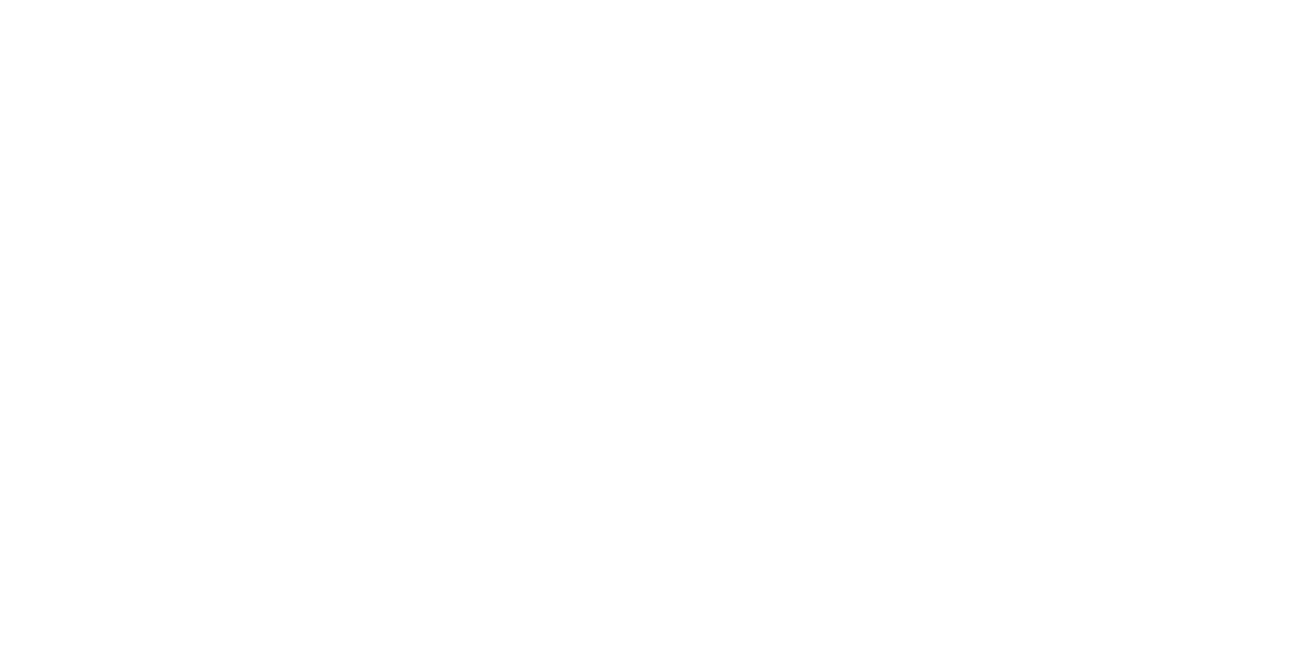
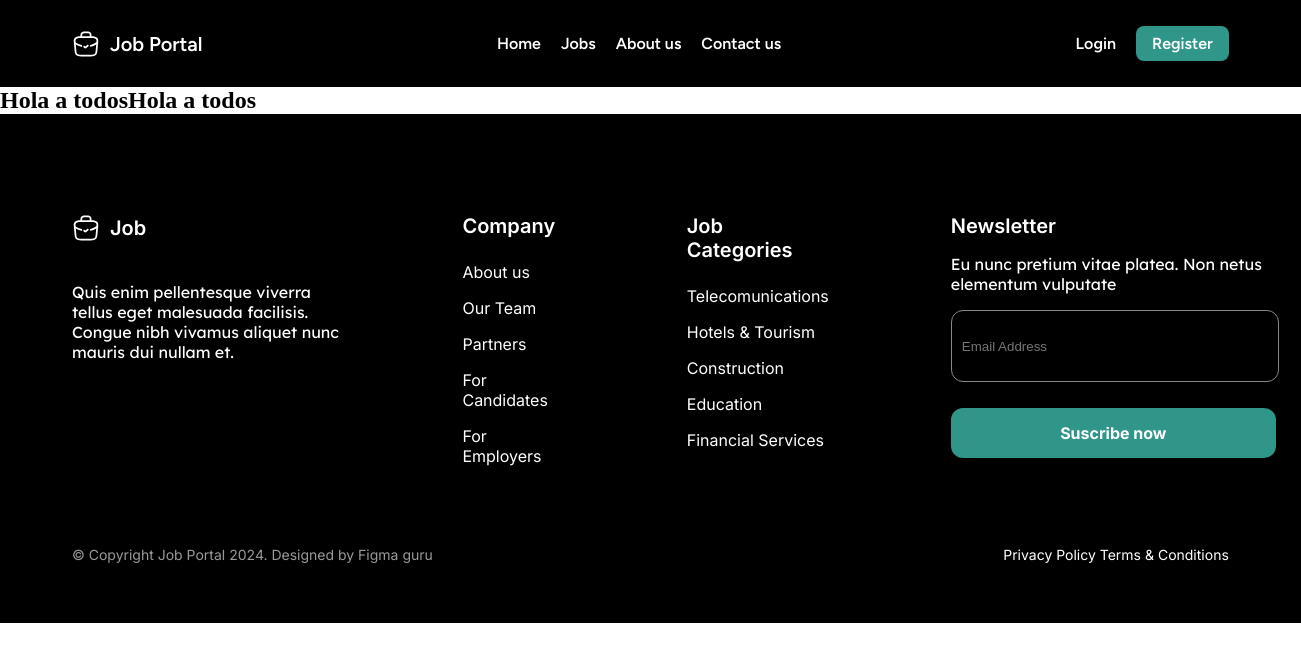
Before and after one commit to davidmosquera03/Parcial1Frontend, a plain HTML site: page index.html in a window 1280 px wide. Shown: the whole page, 1301 px wide, since content can reach past the window. Drawn offline with Linux system fonts and the light colour scheme.

Commit message:
added header and footer to index.html

```diff
--- a/index.html
+++ b/index.html
@@ -4,8 +4,83 @@
     <meta charset="UTF-8">
     <meta name="viewport" content="width=device-width, initial-scale=1.0">
     <link rel="stylesheet" href="styles.css">
+    <link rel="preconnect" href="https://fonts.googleapis.com">
+    <link rel="preconnect" href="https://fonts.gstatic.com" crossorigin>
+    <link href="https://fonts.googleapis.com/css2?family=Figtree:ital,wght@0,300..900;1,300..900&family=Inter:ital,opsz,wght@0,14..32,100..900;1,14..32,100..900&family=Lexend:wght@100..900&display=swap" rel="stylesheet">
     <title>Document</title>
 </head>
 <body>
+    <main class="main">
+            <header class="header">
+                <div class="logotipo">
+                    <img src="img/logo.svg" alt="a logo">
+                    <p>Job Portal</p>
+                </div>
+                <nav aria-label="menu-bar">
+                    <ul class="main-menu" id="page-bar">
+                        <li><a >Home</a></li>
+                        <li><a>Jobs</a></li>
+                        <li><a>About us</a></li>
+                        <li><a>Contact us</a></li>
+                    </ul>
+                </nav>
+                <nav aria-label="login-bar">
+                    <ul class="main-menu" id="login-bar">
+                        <li><a>Login</a></li>
+                        <li><a class="in-label">Register</a></li>
+                    </ul>
+                </nav>
+            </header>
+            <section class="jobs-available">
+                <h1> Hola a todos</h1>
+                <h2> Hola a todos</h2>
+            </section>
+
+            <footer class="footer">
+                <div class="footer-info">
+                    <div class="description">
+                        <div class="logotipo">
+                            <img src="img/logo.svg" alt="a logo">
+                            <p>Job</p>
+                        </div>
+                        <p id="job-desc">Quis enim pellentesque viverra tellus eget malesuada facilisis. Congue nibh vivamus aliquet nunc mauris dui nullam et.</p>
+                    </div>
+                    <div class="f-list">
+                        <p class="f-title">Company</p>
+                        <ul class="footer-ul">
+                            <li><a>About us</a></li>
+                            <li><a>Our Team</a></li>
+                            <li><a>Partners</a></li>
+                            <li><a>For Candidates</a></li>
+                            <li><a>For Employers</a></li>
+                        </ul>
+                    </div>
+                    <div class="f-list">
+                        <p class="f-title">Job Categories</p>
+                        <ul class="footer-ul">
+                            <li><a>Telecomunications</a></li>
+                            <li><a>Hotels & Tourism</a></li>
+                            <li><a>Construction</a></li>
+                            <li><a>Education</a></li>
+                            <li><a>Financial Services</a></li>
+                        </ul>
+                    </div>
+                    <div class="newsletter">
+                        <p class="f-title">Newsletter</p>
+                        <p id="news-desc">Eu nunc pretium vitae platea. Non netus elementum vulputate </p>
+                        <input class="email-input" type="email" placeholder="Email Address">
+                        <a class="suscribe">Suscribe now</a>
+                    </div>
+                </div>
+
+                <div class="legals">
+                    <p class="opaque">© Copyright Job Portal 2024. Designed by Figma guru</p>
+                    <div>
+                        <a>Privacy Policy<a>
+                        </a> Terms & Conditions</a>
+                    </div>
+                </div>
+            </footer>
+    </main>
 </body>
 </html>
--- a/styles.css
+++ b/styles.css
@@ -0,0 +1,184 @@
+* {
+    margin: 0;
+    padding: 0;
+
+  }
+
+a { color: inherit; }
+
+
+.description{
+    width: 300px; /* Set the width of the box */
+    height: 150px; /* Set the height of the box */
+    margin-left: 72px;
+    display: flex;
+    flex-direction: column;
+    gap: 40px;
+}
+
+.email-input {
+    width: 306px;
+    height: 50px;
+    padding: 10px;
+    border: 1px solid #888;
+    border-radius: 12px;
+    background: black;
+    color: white;
+    margin-bottom: 10px;
+}
+
+.footer{
+    background-color: black;
+    grid-area:footer;
+    color: white;
+    font-family: 'Inter';
+}
+
+#job-desc{
+    font-family: 'Lexend';
+}
+
+.footer-info{
+    display: flex;
+    gap:122px;
+    padding-top: 100px;
+    padding-bottom: 80px;
+
+}
+
+.f-title{
+    font-weight: 600;
+    font-size:20px;
+}
+
+.f-list{
+    display: flex;
+    flex-direction: column;
+    gap:24px;
+}
+
+
+
+.header {
+    font-family: 'Figtree';
+    font-weight: 600;
+    padding: 26px 0px;
+    color: white;
+    background-color: black;
+    align-items: center;
+    display: flex;
+    grid-area:header;
+    justify-content: space-between;
+}
+
+.logotipo {
+    display: flex;
+    align-items:center;
+}
+
+.header div img {
+    margin-left: 72px;
+    margin-right: 10px; /* Adds some space between the logo and the text */
+}
+
+.footer div img{
+    margin-right: 10px;
+}
+
+.footer-ul{
+    display: flex;
+    flex-direction: column;
+    gap:16px;
+}
+.header div p {
+    margin: 0; /* Removes default paragraph margins */
+}
+
+.in-label {
+    background-color: #309689;
+    color: white;
+    padding: 8px 16px;
+    border-radius: 8px;
+}
+
+
+.jobs-available{
+    display: flex;
+    grid-area: jobs-available;
+}
+
+.legals{
+    font-size: 14px;
+    display: flex;
+    justify-content: space-between;
+    padding-bottom: 60px;
+    padding-left: 72px;
+    padding-right: 72px;
+}
+
+
+#login-bar{
+    margin-right: 72px;
+}
+
+#login-bar li {
+    display: flex;
+    align-items: center;
+}
+
+.logotipo{
+    font-weight: 600;
+    font-size:20px;
+}
+
+
+.main {
+    display: grid;
+    grid-template-areas:"header"
+                         "jobs-available"
+                        "footer";
+}
+
+.main-menu{
+    display: flex;
+    gap: 20px;
+    font-size:16px;
+
+}
+
+.main-menu li{
+    gap: 20px;
+}
+
+#news-desc{
+    font-family: 'Lexend';
+}
+.newsletter{
+    display: flex;
+    flex-direction: column;
+    gap: 16px;
+    max-width: 350px;
+}
+
+li{list-style: none;}
+
+.opaque{
+    opacity: 0.6;
+}
+
+.suscribe{
+    display: flex;
+    align-items: center;
+    justify-content: center;
+    width: 325px;
+    height: 50px;
+    background-color: #309689;
+    border-radius: 12px;
+    font-size: 16px;
+    font-weight: 700;
+
+}
+/* @media (max-width: 600px) {
+
+
+} */
```
Also changed, not shown: img/logo.svg (added).
